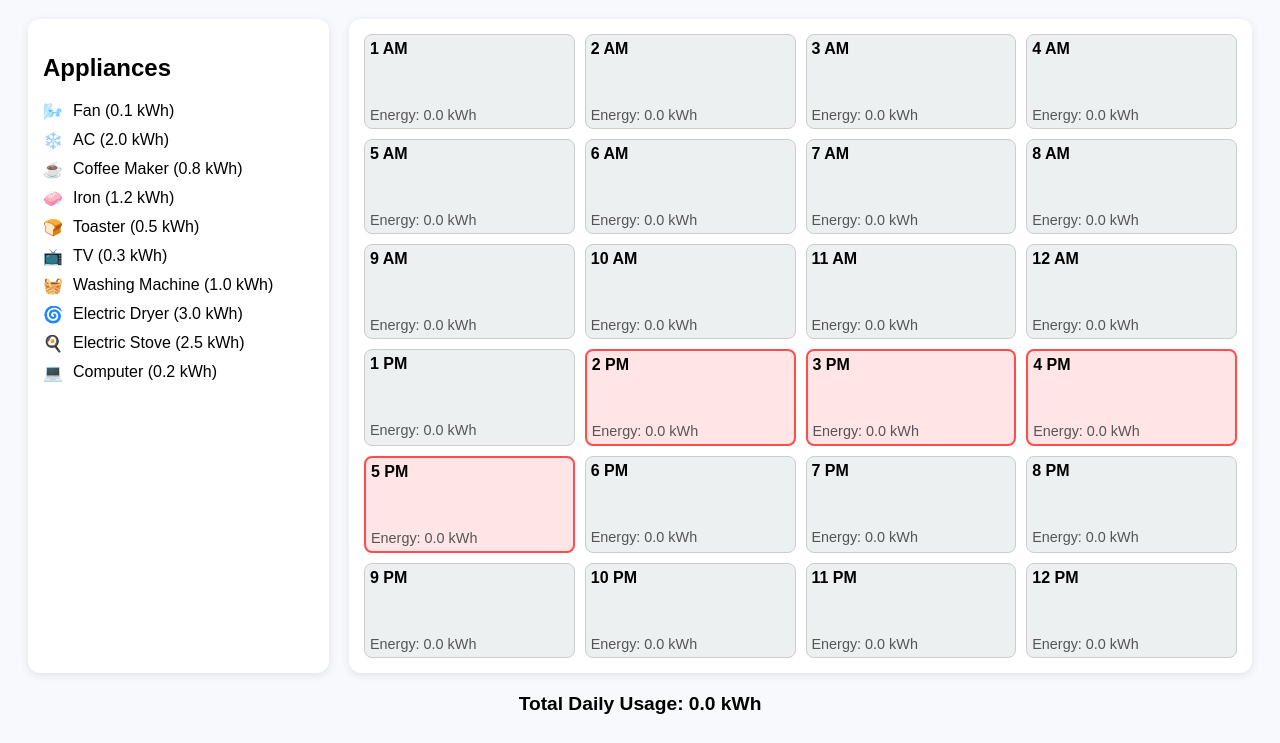
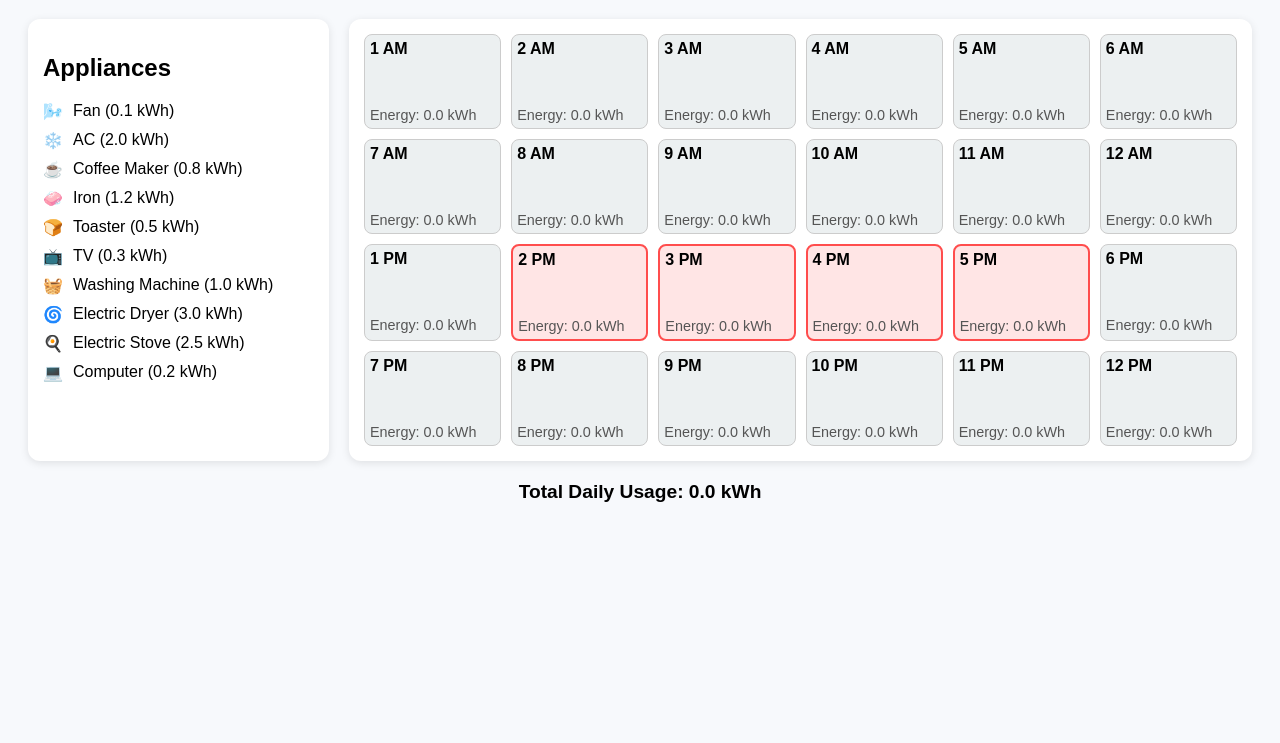
Before and after one commit to Evpech29/BEL-Energy-Shift-Game, a plain HTML site: page index.html in a window 1280 px wide. Shown: the part 89-832 px from the top of the page. After the commit the page ends 800 px from the top, so only its background shows below. Drawn offline with Linux system fonts and the light colour scheme.

Commit message:
index.html

```diff
--- a/index.html
+++ b/index.html
@@ -40,7 +40,7 @@
       border-radius: 12px;
       box-shadow: 0 2px 8px rgba(0, 0, 0, 0.1);
       display: grid;
-      grid-template-columns: repeat(4, 1fr);
+      grid-template-columns: repeat(6, 1fr);
       gap: 10px;
     }
     .hour-slot {
```
